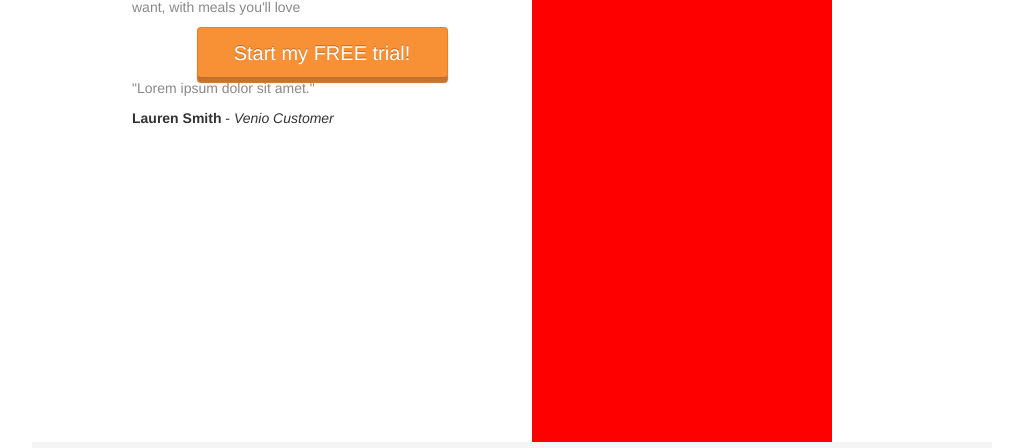
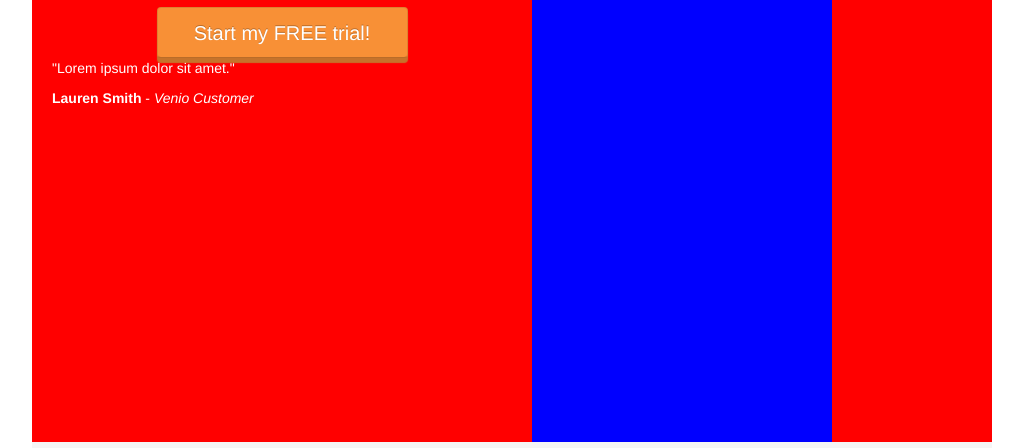
Before and after one commit to venioinc/MealPlanSite, a plain HTML site: page index.html in a window 1280 px wide. Shown: the part 213-661 px from the top of the page, without its empty margins (118-1141 px from the left). Drawn offline with nearby package versions, Linux system fonts and the light colour scheme.

Commit message:
begun masthead styles

```diff
--- a/css/style.css
+++ b/css/style.css
@@ -21,6 +21,22 @@ border-radius: none;
 .navbar .nav {
 float: right;
 }
+
+/*
+Masthead
+*/
+
+#masthead {
+background: red;
+color: white;
+}
+
+#masthead h1,
+#masthead h1,
+#masthead p {
+color: white;
+}
+
 
 /*
 Benefits
--- a/index.html
+++ b/index.html
@@ -19,8 +19,8 @@
                   </ul>
               </div>
           </div>
-          <div class="row">
-              <div class="span5 offset1">
+          <div class="row" id="masthead">
+              <div class="span6">
                   <h1><span class="venio-green">Healthy Eating</span> Made Beautifully Simple</h1>
                       <p>
                           Venio provides a personalized meal plan
@@ -46,9 +46,9 @@
                           </div>
                       </div>
               </div>
-              <div class="span5">
+              <div class="span6">
                   <!-- iphone image goes here -->
-                  <div class="iphone-image" style="background: red;width: 300px; height:585px;">
+                  <div class="iphone-image" style="background: blue;width: 300px; height:585px;">
                   </div>
               </div>
           </div>
@@ -183,4 +183,4 @@
     <script src="js/bootstrap.min.js"></script>
     <script src="js/script.js"></script>
   </body>
-</html> recipe
+</html>
```
